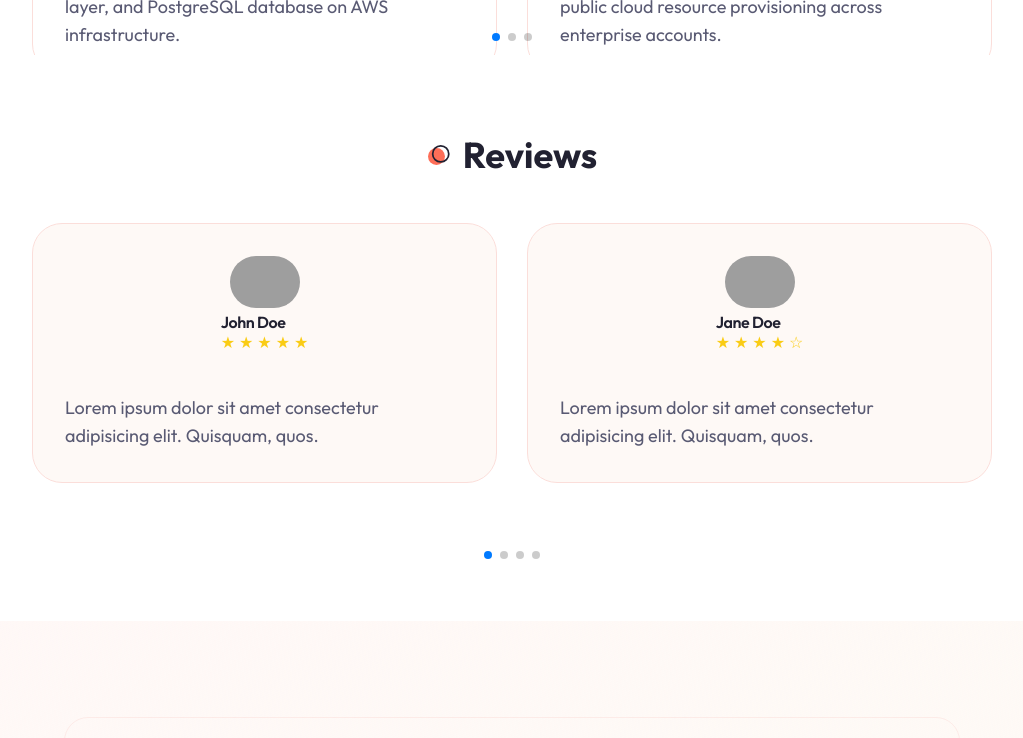
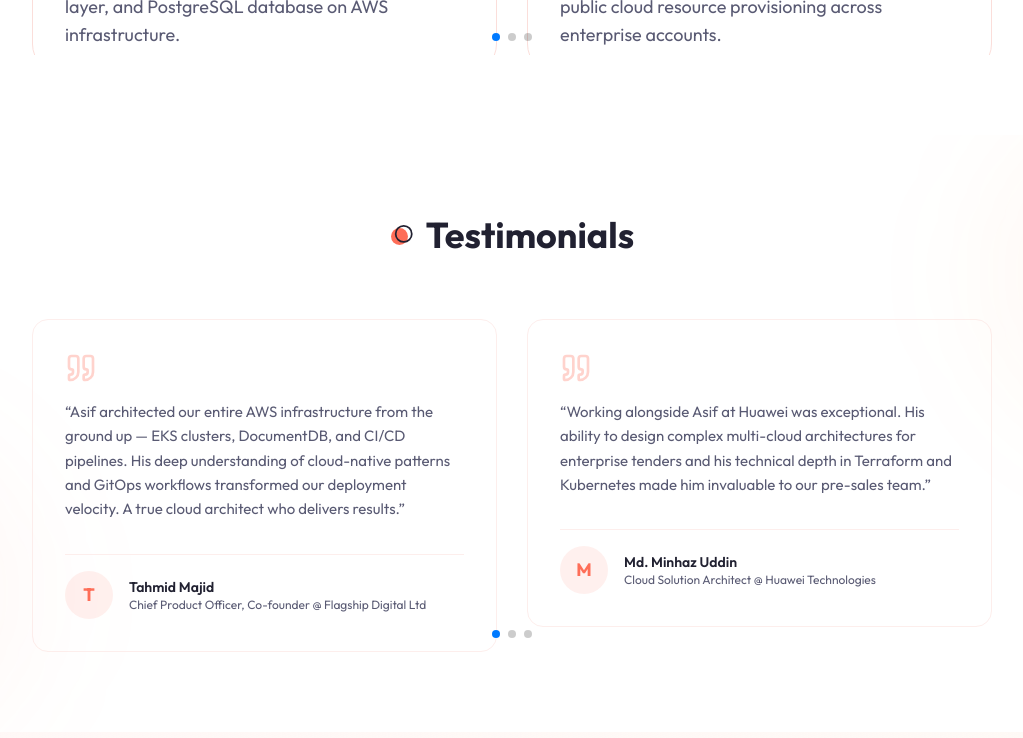
Before and after one commit to asifichy/Web_Portfolio, a Next.js app: page / in a window 1280 px wide. Shown: the part 4880-5618 px from the top of the page, without its empty margins (128-1151 px from the left). Built offline with nearby package versions, Linux system fonts and the light colour scheme; grey boxes are pictures that could not be loaded.

Commit message:
feat: enhance Reviews component with new layout, animations, and updated testimonials

```diff
--- a/components/Reviews.jsx
+++ b/components/Reviews.jsx
@@ -1,65 +1,60 @@
 "use client";
 
-import Image from "next/image";
-
+import { motion } from "framer-motion";
+import { Swiper, SwiperSlide } from "swiper/react";
 import { Pagination } from "swiper/modules";
-
-import { Swiper, SwiperSlide } from "swiper/react";
-
 import "swiper/css";
 import "swiper/css/pagination";
 
-import {
-  Card,
-  CardHeader,
-  CardTitle,
-  CardDescription,
-} from "@/components/ui/card";
+import { Quote } from "lucide-react";
 
-const reviewsData = [
+const testimonialsData = [
   {
     avatar: "/reviews/avatar-1.png",
-    name: "John Doe",
+    name: "Tahmid Majid",
+    role: "Chief Product Officer, Co-founder @ Flagship Digital Ltd",
     review:
-      "Lorem ipsum dolor sit amet consectetur adipisicing elit. Quisquam, quos.",
-    rating: 5,
+      "Asif architected our entire AWS infrastructure from the ground up — EKS clusters, DocumentDB, and CI/CD pipelines. His deep understanding of cloud-native patterns and GitOps workflows transformed our deployment velocity. A true cloud architect who delivers results.",
   },
   {
     avatar: "/reviews/avatar-2.png",
-    name: "Jane Doe",
+    name: "Md. Minhaz Uddin",
+    role: "Cloud Solution Architect @ Huawei Technologies",
     review:
-      "Lorem ipsum dolor sit amet consectetur adipisicing elit. Quisquam, quos.",
-    rating: 4,
-  },
-  {
-    avatar: "/reviews/avatar-3.png",
-    name: "John Doe",
-    review:
-      "Lorem ipsum dolor sit amet consectetur adipisicing elit. Quisquam, quos.",
-    rating: 3.5,
+      "Working alongside Asif at Huawei was exceptional. His ability to design complex multi-cloud architectures for enterprise tenders and his technical depth in Terraform and Kubernetes made him invaluable to our pre-sales team.",
   },
   {
     avatar: "/reviews/avatar-4.png",
-    name: "John Doe",
+    name: "Flagship Digital Ltd",
+    role: "Engineering Team Lead",
     review:
-      "Lorem ipsum dolor sit amet consectetur adipisicing elit. Quisquam, quos.",
-    rating: 4,
+      "Asif mentored our team of 6 engineers on cloud-native patterns and DevOps best practices. He reduced our cloud spend by 30% while improving uptime to 99.99%. His observability setup with Grafana, Prometheus, and Loki cut our incident detection time by 50%.",
   },
   {
     avatar: "/reviews/avatar-5.png",
-    name: "John Doe",
+    name: "SPG Trust",
+    role: "Infrastructure Partner",
     review:
-      "Lorem ipsum dolor sit amet consectetur adipisicing elit. Quisquam, quos.",
-    rating: 5,
+      "Asif's consulting work on our Redis caching infrastructure was transformative. He resolved critical cache stampede issues, reduced backend API failure rates by 45%, and established robust IaC practices that enabled zero-downtime deployments.",
   },
 ];
 
 const Reviews = () => {
   return (
-    <section className="mb-12 xl:mb-32">
-      <div className="container mx-auto">
-        <h2 className="section-title mb-12 text-center mx-auto">Reviews</h2>
-        {/* slider */}
+    <section className="py-20 xl:py-32 relative overflow-hidden">
+      <div className="absolute top-1/2 -left-40 w-80 h-80 bg-primary/5 rounded-full blur-3xl" />
+      <div className="absolute bottom-1/2 -right-40 w-80 h-80 bg-orange-500/5 rounded-full blur-3xl" />
+
+      <div className="container mx-auto relative z-10">
+        <motion.h2
+          className="section-title mb-16 text-center mx-auto"
+          initial={{ opacity: 0, y: 20 }}
+          whileInView={{ opacity: 1, y: 0 }}
+          viewport={{ once: true }}
+        >
+          Testimonials
+        </motion.h2>
+
         <Swiper
           slidesPerView={1}
           breakpoints={{
@@ -69,41 +64,34 @@ const Reviews = () => {
           spaceBetween={30}
           modules={[Pagination]}
           pagination={{ clickable: true }}
-          className="h-[350px]"
+          className="pb-14"
         >
-          {reviewsData.map((person, index) => {
-            return (
-              <SwiperSlide key={index}>
-                <Card className="bg-tertiary dark:bg-secondary/40 p-8 min-h-[30 0px]">
-                  <CardHeader className="p-0 mb-10 flex items-center gap-x-4">
-                    {/* image */}
-                    <Image
-                      src={person.avatar}
-                      alt={person.name}
-                      width={70}
-                      height={70}
-                      className="rounded-full"
-                    />
-                    {/* name */}
-                    <div className="flex flex-col">
-                      <CardTitle>{person.name}</CardTitle>
-                      <p>{person.job}</p>
-                      <div className="flex gap-1">
-                        {[...Array(5)].map((_, i) => (
-                          <span key={i} className="text-yellow-400">
-                            {i < Math.floor(person.rating) ? "★" : "☆"}
-                          </span>
-                        ))}
-                      </div>
+          {testimonialsData.map((person, index) => (
+            <SwiperSlide key={index}>
+              <motion.div
+                initial={{ opacity: 0, y: 20 }}
+                whileInView={{ opacity: 1, y: 0 }}
+                viewport={{ once: true }}
+                transition={{ delay: index * 0.1 }}
+              >
+                <div className="glass rounded-2xl p-8 h-full border border-border/50 hover:border-primary/20 transition-all duration-300 group">
+                  <Quote size={32} className="text-primary/30 mb-4" />
+                  <p className="text-muted-foreground leading-relaxed mb-8 text-[15px]">
+                    &ldquo;{person.review}&rdquo;
+                  </p>
+                  <div className="flex items-center gap-x-4 pt-4 border-t border-border/50">
+                    <div className="w-12 h-12 rounded-full bg-primary/10 flex items-center justify-center text-primary font-bold text-lg">
+                      {person.name.charAt(0)}
                     </div>
-                  </CardHeader>
-                  <CardDescription className="text-lg">
-                    {person.review}
-                  </CardDescription>
-                </Card>
-              </SwiperSlide>
-            );
-          })}
+                    <div>
+                      <div className="font-semibold text-sm">{person.name}</div>
+                      <div className="text-xs text-muted-foreground">{person.role}</div>
+                    </div>
+                  </div>
+                </div>
+              </motion.div>
+            </SwiperSlide>
+          ))}
         </Swiper>
       </div>
     </section>
```
